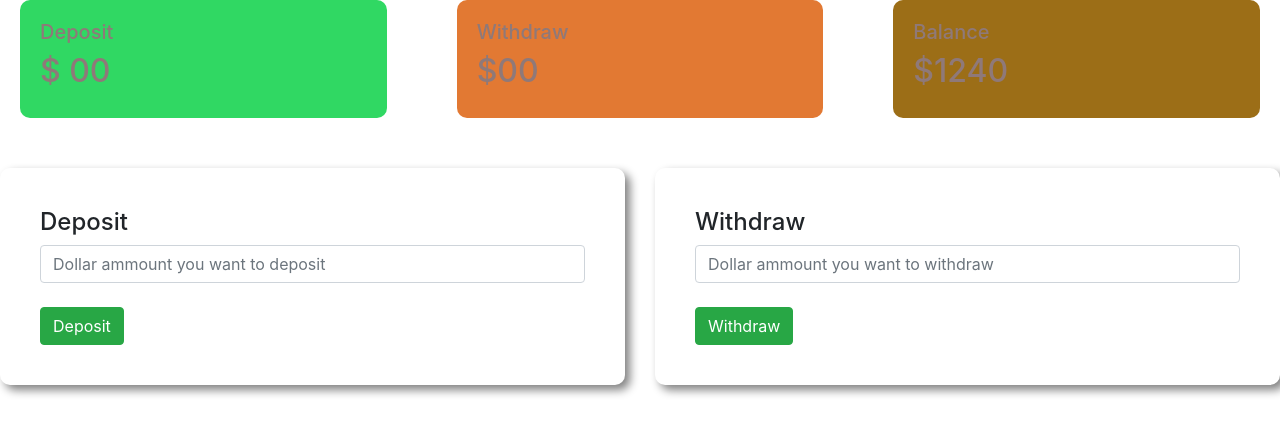
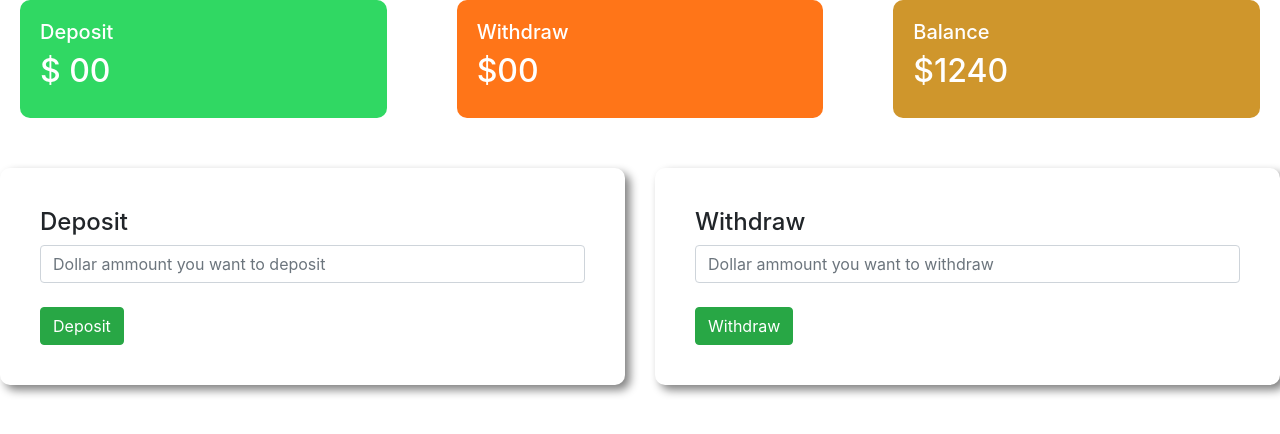
Before and after one commit to PrantoMondal/pioneer-bank, a plain HTML site: page index.html in a window 1280 px wide. Both pictures are taken after a click on the button "Login". Drawn offline with nearby package versions, Linux system fonts and the light colour scheme.

Commit message:
style added

```diff
--- a/style.css
+++ b/style.css
@@ -14,7 +14,7 @@ gibody{
 
 .status{
    margin: 0 20px;
-   color: rgb(143, 121, 121);
+   color: rgb(255, 255, 255);
    padding: 20px;
    border-radius: 10px;
 }
@@ -24,9 +24,9 @@ gibody{
 }
 
 .withdraw{
-    background-color: rgb(226, 121, 51);
+    background-color: rgb(255, 117, 24);
 }
 
 .balance{
-    background-color: rgb(156, 110, 23);
+    background-color: rgb(207, 150, 44);
 }
```
